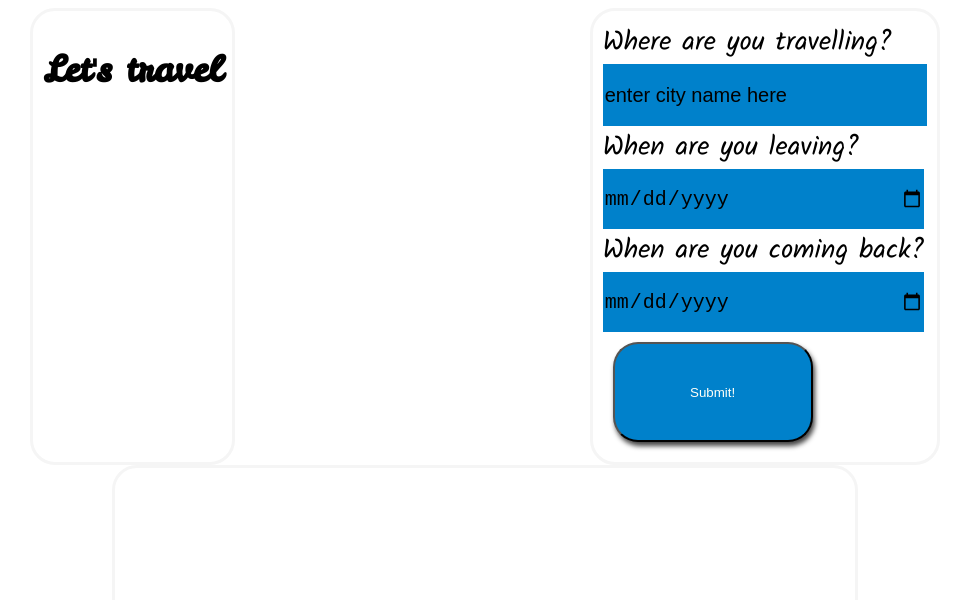
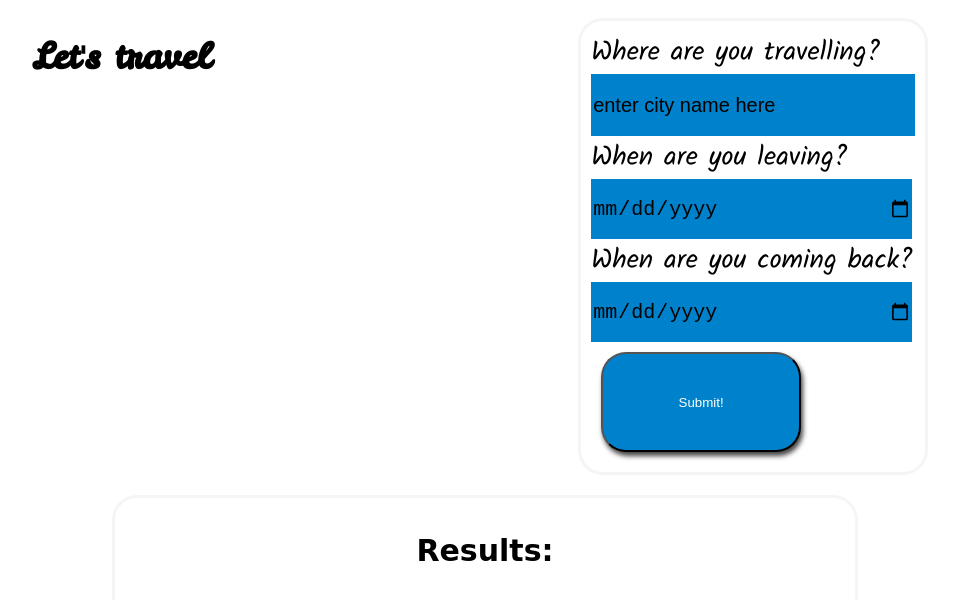
Before and after one commit to joscana/capstoneTravelApp, a website built with webpack: page src/client/views/index.html in a window 1280 px wide. Shown: the whole page, without its empty margins (155-1113 px from the left). Built offline with nearby package versions, Linux system fonts and the light colour scheme; a web font is replaced by a local one.

Commit message:
Styling CSS cards

```diff
--- a/src/client/styles/cards.scss
+++ b/src/client/styles/cards.scss
@@ -6,5 +6,6 @@
 
 .card {
     border: 3px solid whitesmoke;
+    margin: 10px;
 
 }
--- a/src/client/styles/textfields.scss
+++ b/src/client/styles/textfields.scss
@@ -1,4 +1,5 @@
 .holder{
+    background: #ffffff98;
     border-radius: 25px;
     color: #000000;
     padding: 10px;
--- a/src/client/views/index.html
+++ b/src/client/views/index.html
@@ -9,7 +9,7 @@
 
 <body>
   <div id="app" class="cards">
-    <div class="holder headline card">
+    <div class="headline">
       <h1>Let's travel</h1>
     </div>
     <div class="holder questions card">
@@ -22,6 +22,7 @@
       <button id="generate" type="submit"> Submit! </button>
     </div>
     <div id="entryHolder" class="holder card">
+      <h2>Results:</h2>
       <div id="location"></div>
       <div id="date"></div>
       <div id="countdown"></div>
```
